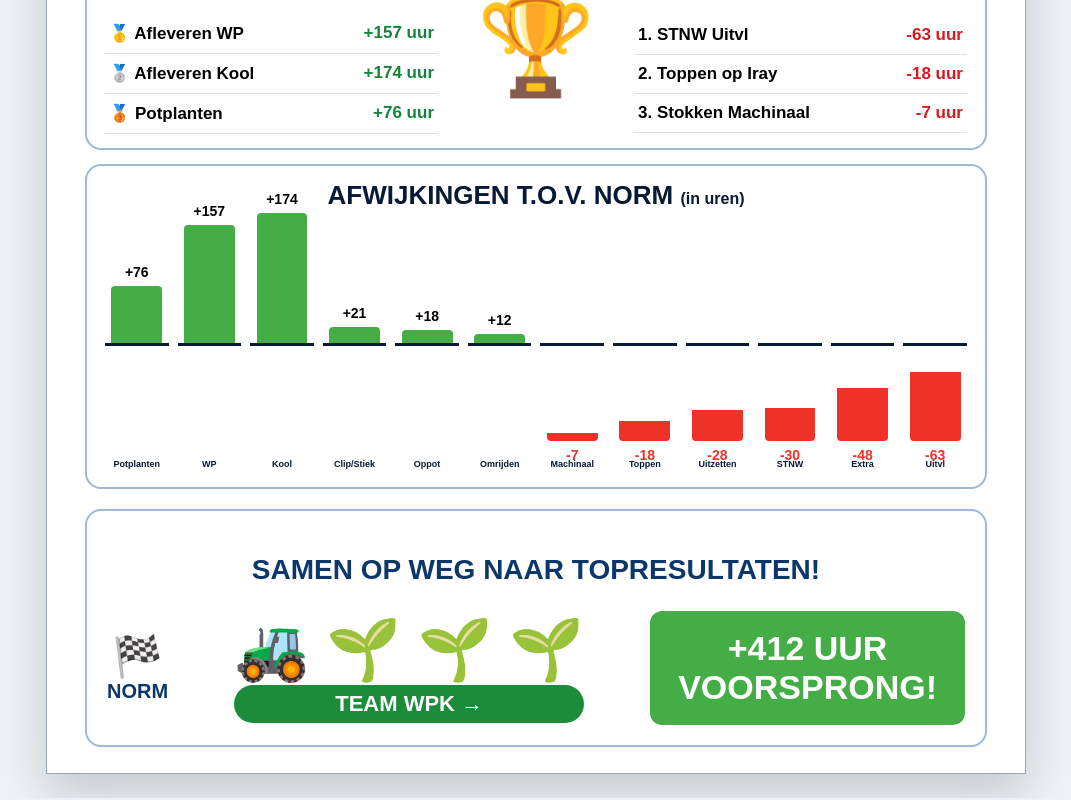
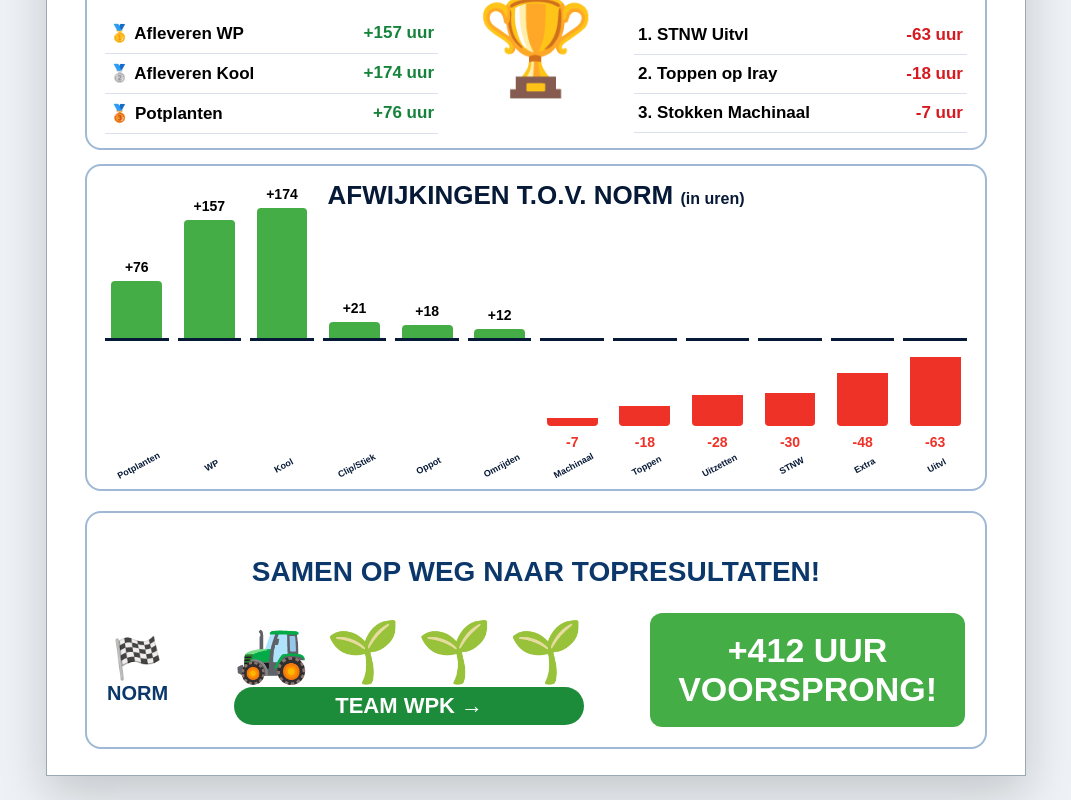
Before and after one commit to infoflorith-dev/wpk-weekprestatie, a React (Vite) app: page / in a window 1280 px wide. Shown: the part 802-1602 px from the top of the page, without its empty margins (104-1175 px from the left). Built offline with nearby package versions, Linux system fonts and the light colour scheme.

Commit message:
Update App.css

```diff
--- a/src/App.css
+++ b/src/App.css
@@ -306,7 +306,7 @@ body {
 
 .chart-col {
   display: grid;
-  grid-template-rows: 120px 3px 95px 28px;
+  grid-template-rows: 115px 3px 85px 45px;
   align-items: end;
   text-align: center;
 }
@@ -324,6 +324,7 @@ body {
 
 .negative-zone {
   align-items: flex-start;
+  padding-top: 0;
 }
 
 .zero-line {
@@ -358,7 +359,7 @@ body {
 }
 
 .negative-text {
-  bottom: -22px;
+  bottom: -24px;
   color: #ef3228;
 }
 
@@ -366,5 +367,9 @@ body {
   font-size: 9px;
   font-weight: 900;
   color: #061936;
-  margin-top: 6px;
+  margin-top: 10px;
+  transform: rotate(-28deg);
+  transform-origin: top center;
+  line-height: 1;
+  white-space: nowrap;
 }
```
